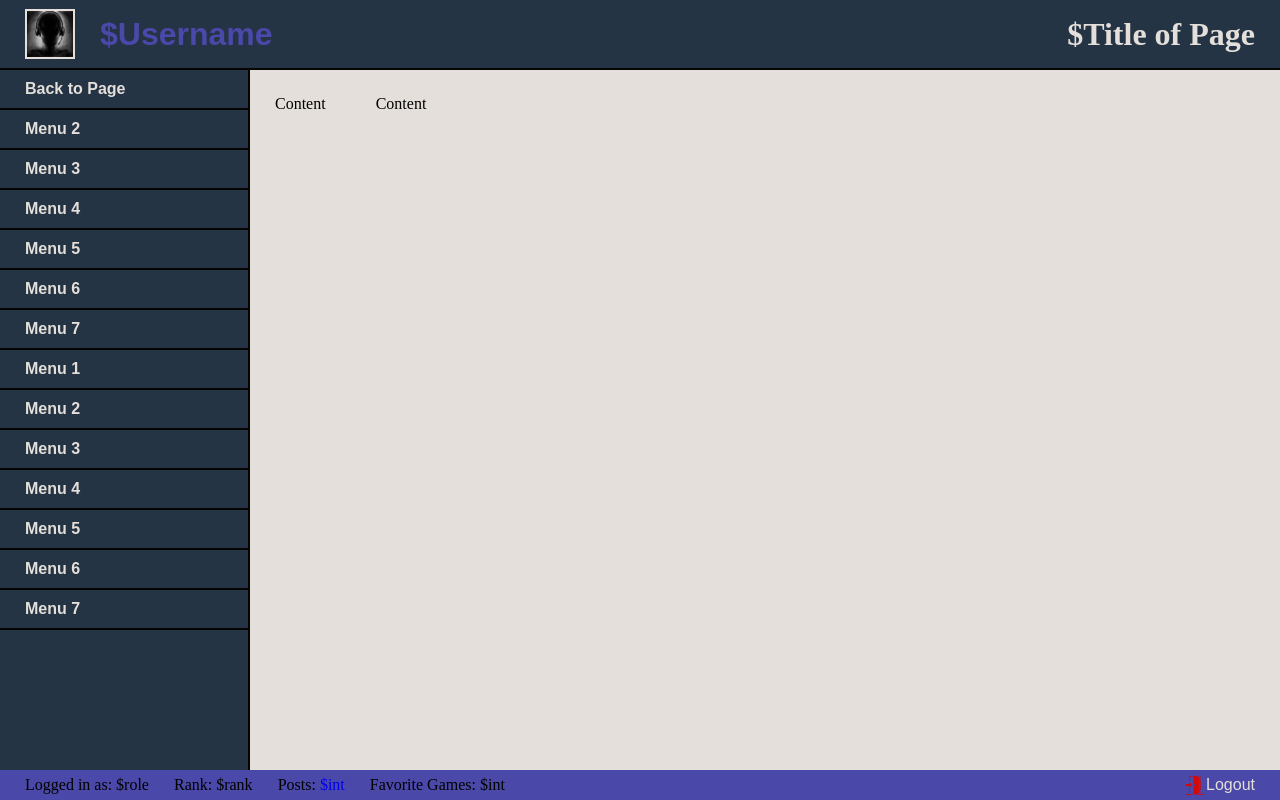
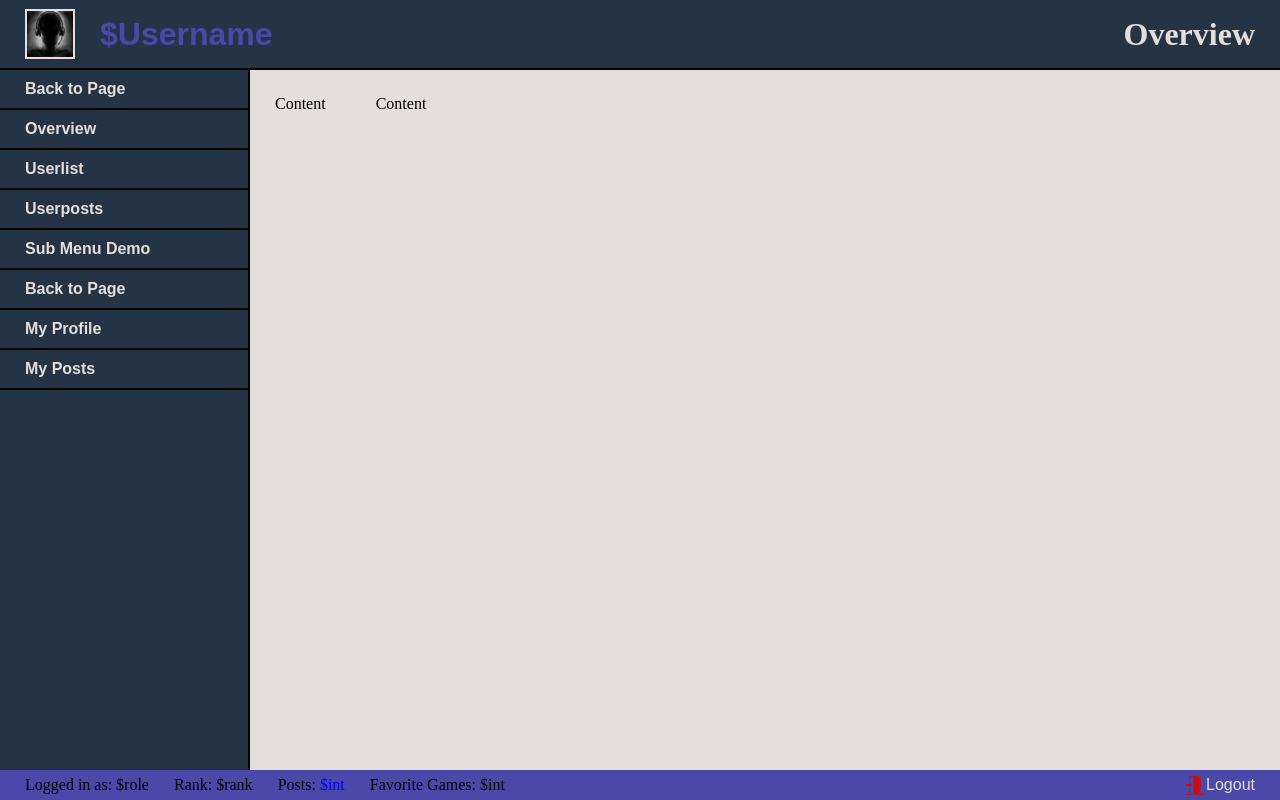
Before and after one commit to izzywest/FSWD40-Project03-findmygame.today, a PHP site: page /dashboard/index.php in a window 1280 px wide. Run offline with PHP 8.4, Linux system fonts and the light colour scheme; some web fonts are replaced.

Commit message:
added proper links and dynamic $pageTitle

```diff
--- a/dashboard/inc/head.php
+++ b/dashboard/inc/head.php
@@ -17,36 +17,30 @@
             <img class="avatar-small" src="../img/avatars/default_avatar.jpg" alt="avatar">
             <h1 class="username">$Username</h1>
         </div>
-        <h1>$Title of Page</h1>
+        <h1><?php echo $pageTitle ?></h1>
     </header>
     <main>
         <aside><!-- ### Hide/Show Navs based on user role ### -->
                 <!-- ADMIN NAV -->
                 <ul class="dash-nav">
-                    <li><a href="../index.html">Back to Page</a></li>
-                    <li><a href="#">Menu 2</a>
+                    <li><a class="backlink" href="../index.html">Back to Page</a></li>
+                    <li><a href="index.php">Overview</a></li>
+                    <li><a href="profile.php">Userlist</a></li>
+                    <li><a href="posts.php">Userposts</a></li>
+                    <li><a href="#">Sub Menu Demo</a>
                         <ul class="dash-sub-nav">
                             <li><a href="#">Sub 1</a></li>
                             <li><a href="#">Sub 2</a></li>
                             <li><a href="#">Sub 3</a></li>
                         </ul>
                     </li>
-                    <li><a href="#">Menu 3</a></li>
-                    <li><a href="#">Menu 4</a></li>
-                    <li><a href="#">Menu 5</a></li>
-                    <li><a href="#">Menu 6</a></li>
-                    <li><a href="#">Menu 7</a></li>
                 </ul>
 
                 <!-- USER NAV -->
                 <ul class="dash-nav">
-                    <li><a href="#">Menu 1</a></li>
-                    <li><a href="#">Menu 2</a></li>
-                    <li><a href="#">Menu 3</a></li>
-                    <li><a href="#">Menu 4</a></li>
-                    <li><a href="#">Menu 5</a></li>
-                    <li><a href="#">Menu 6</a></li>
-                    <li><a href="#">Menu 7</a></li>
+                    <li><a class="backlink" href="../index.html">Back to Page</a></li>
+                    <li><a href="profile.php">My Profile</a></li>
+                    <li><a href="posts.php">My Posts</a></li>
                 </ul>
 
         </aside>
```
